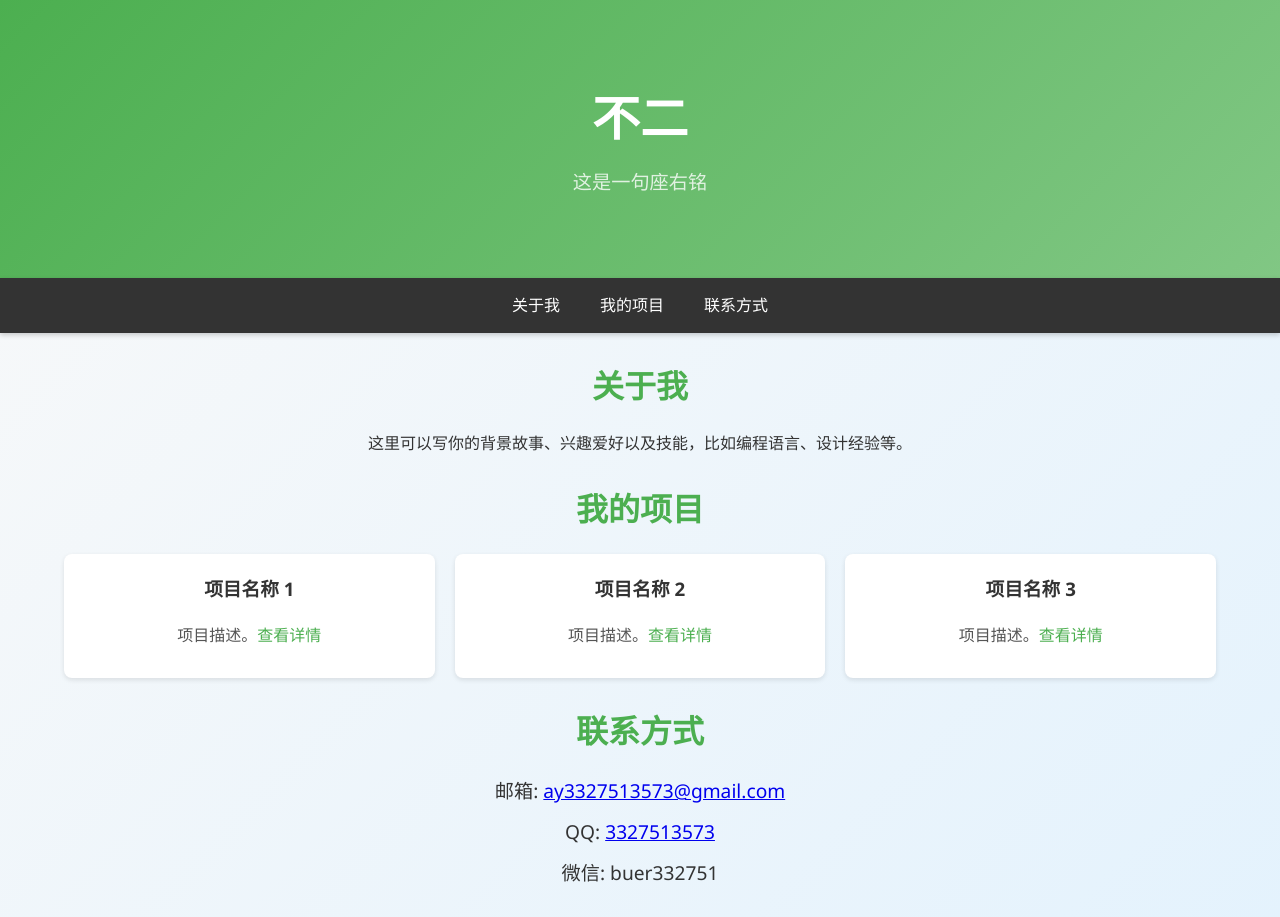
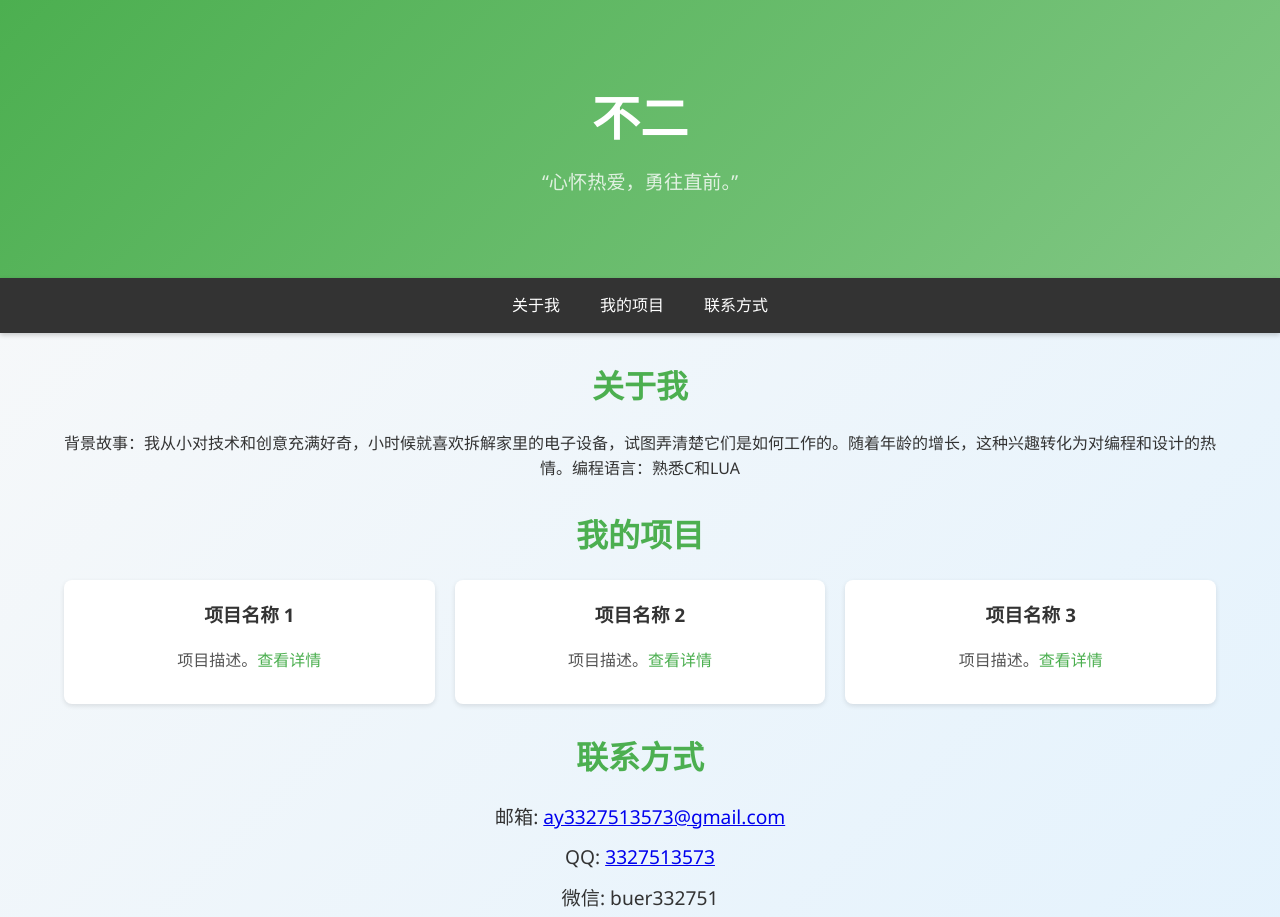
Before and after one commit to xiao-buer/FN-ZP.github.io, a plain HTML site: page index.html in a window 1280 px wide. Shown: the top 917 px of the page. Drawn offline with Linux system fonts and the light colour scheme.

Commit message:
更新 index.html

```diff
--- a/index.html
+++ b/index.html
@@ -10,7 +10,9 @@
     <header>
         <div class="container">
             <h1>不二</h1>
-            <p>这是一句座右铭</p>
+            <p>“心怀热爱，勇往直前。”
+
+</p>
         </div>
     </header>
     <nav>
@@ -23,7 +25,7 @@
     <main>
         <section id="about" class="container">
             <h2>关于我</h2>
-            <p>这里可以写你的背景故事、兴趣爱好以及技能，比如编程语言、设计经验等。</p>
+            <p>背景故事：我从小对技术和创意充满好奇，小时候就喜欢拆解家里的电子设备，试图弄清楚它们是如何工作的。随着年龄的增长，这种兴趣转化为对编程和设计的热情。编程语言：熟悉C和LUA</p>
         </section>
         <section id="projects" class="container">
             <h2>我的项目</h2>
```
